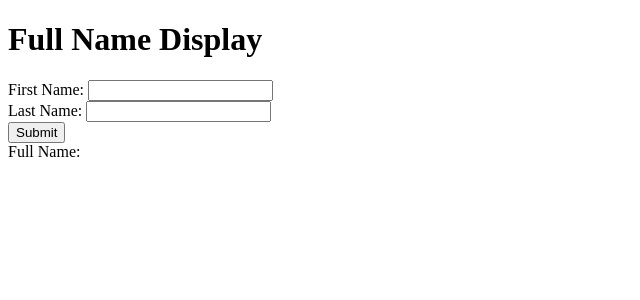
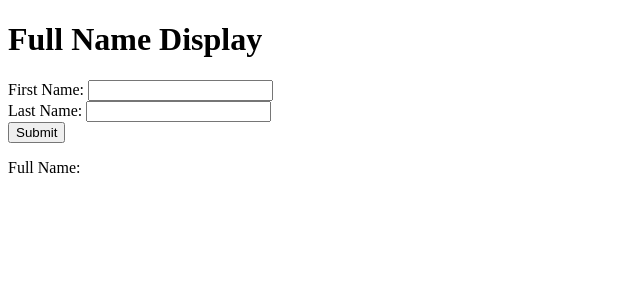
Before and after one commit to Adiyol/XFullNameDisplay, a React (Vite) app: page / in a window 1280 px wide. Shown: the top 300 px of the page, without its empty margins (0-640 px from the left). Built offline with nearby package versions, Linux system fonts and the light colour scheme.

Commit message:
put full name in form

```diff
--- a/src/App.jsx
+++ b/src/App.jsx
@@ -21,8 +21,9 @@ function App() {
         <input type="text" ref={lastName} required></input>
         <br />
         <button type="submit">Submit</button>
+        <p>{"Full Name: " + fullName}</p>
       </form>
-      {"Full Name: " + fullName}
+
     </>
   );
 }
```
